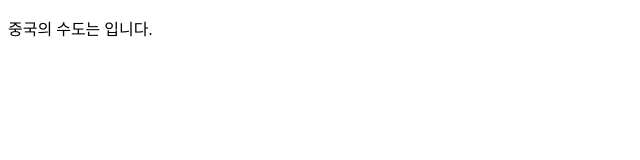
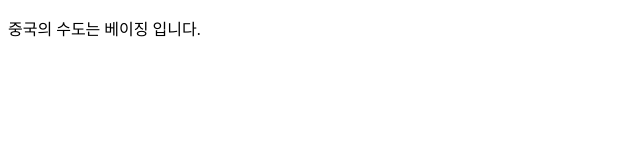
Before and after one commit to chorock33/chorock33.github.io, a plain HTML site: page html5/week_5/worldmap/China.html in a window 1280 px wide. Shown: the full height of the page, 0-640 px from the left. Drawn offline with Linux system fonts and the light colour scheme.

Commit message:
Update China.html

```diff
--- a/html5/week_5/worldmap/China.html
+++ b/html5/week_5/worldmap/China.html
@@ -4,6 +4,6 @@
   <title>중국</title>
   </head>
   <body>
-    <p>중국의 수도는  입니다.</p>
+    <p>중국의 수도는 베이징 입니다.</p>
   </body>
 </html>
```
